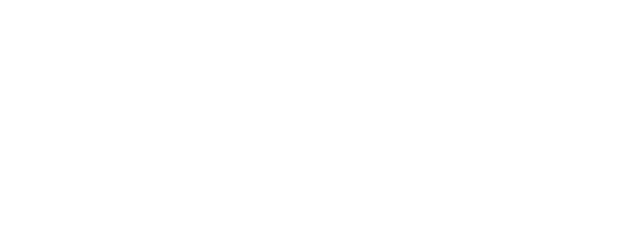
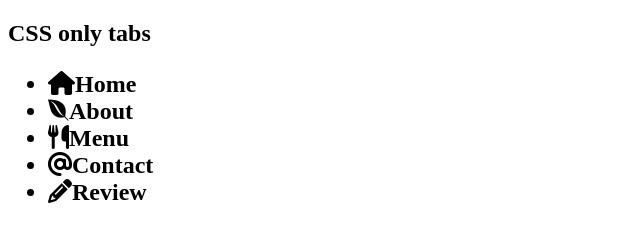
Before and after one commit to JK-8989/tabs-1, a plain HTML site: page index.html in a window 1280 px wide. Shown: the whole page, without its empty margins (0-640 px from the left). Drawn offline with Linux system fonts and the light colour scheme.

Commit message:
Add html basic markup

```diff
--- a/index.html
+++ b/index.html
@@ -4,7 +4,19 @@
   <meta charset="UTF-8">
   <title>Tabs-CSS-only</title>
   <link rel="stylesheet" href="style.css">
+  <script src="https://kit.fontawesome.com/2ee8ce4aa8.js" crossorigin="anonymous"></script>
 </head>
 <body>
+<nav class="container">
+  <h1 class="title">CSS only tabs
+    <ul>
+      <li><i class="fa-solid fa-house"></i>Home</li>
+      <li><i class="fa-brands fa-envira"></i>About</li>
+      <li><i class="fa-solid fa-utensils"></i>Menu</li>
+      <li><i class="fa-solid fa-at"></i>Contact</li>
+      <li><i class="fa-solid fa-pencil"></i>Review</li>
+    </ul>
+  </h1>
+</nav>
 </body>
 </html>
```
